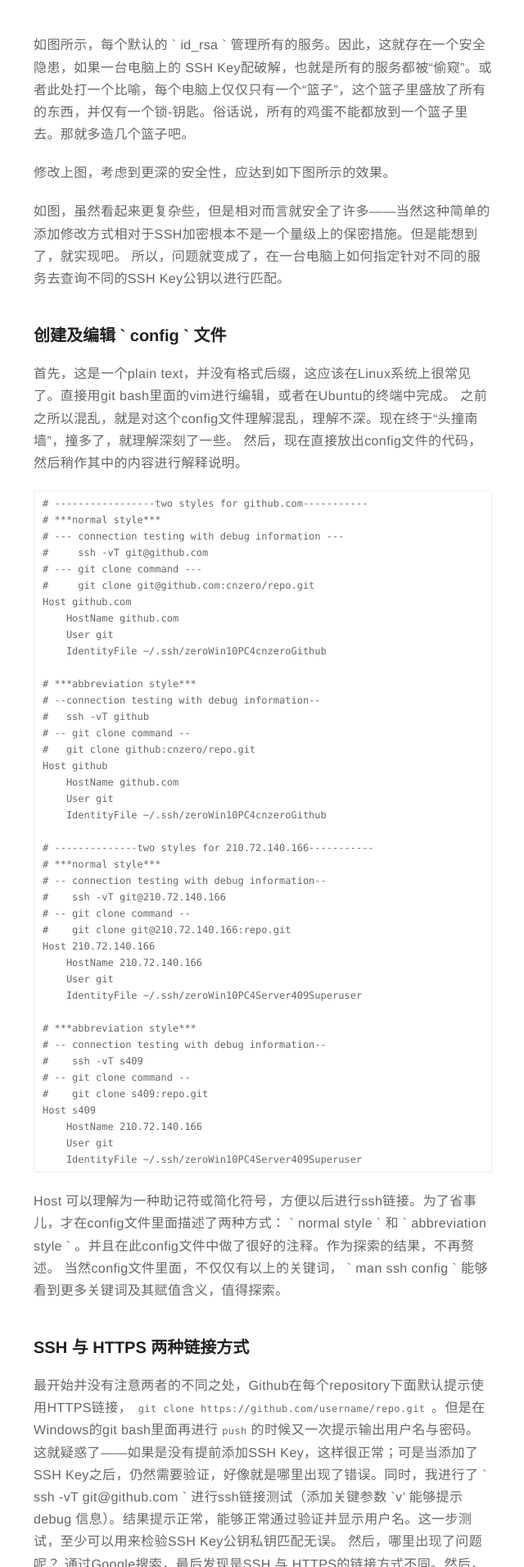
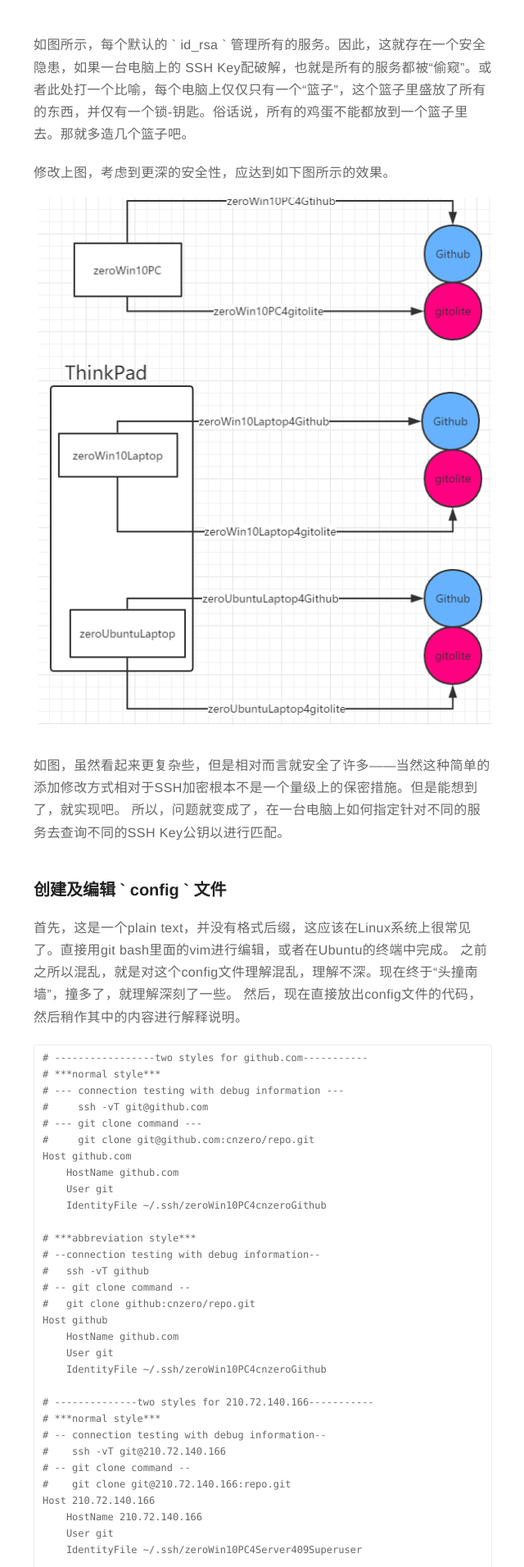
Before and after one commit to cnzero/cnzero.github.io, a Jekyll site: the page built from _posts/2016-12-03-多个SSH Key的config文件管理.md, in a window 1280 px wide. Shown: the part 1396-3307 px from the top of the page at 82% size, without its empty margins (319-959 px from the left). Built offline with Jekyll 4.4.1, drawn with Linux system fonts in a browser that asks for light colours.

Commit message:
bug for sshkey2.png

```diff
--- a/_posts/2016-12-03-多个SSH Key的config文件管理.md
+++ b/_posts/2016-12-03-多个SSH Key的config文件管理.md
@@ -41,7 +41,7 @@
 
 
 修改上图，考虑到更深的安全性，应达到如下图所示的效果。
-![](sshkey2.png)
+![](/assets/images/sshkey2.png)
 
 如图，虽然看起来更复杂些，但是相对而言就安全了许多——当然这种简单的添加修改方式相对于SSH加密根本不是一个量级上的保密措施。但是能想到了，就实现吧。
 所以，问题就变成了，在一台电脑上如何指定针对不同的服务去查询不同的SSH Key公钥以进行匹配。
```
